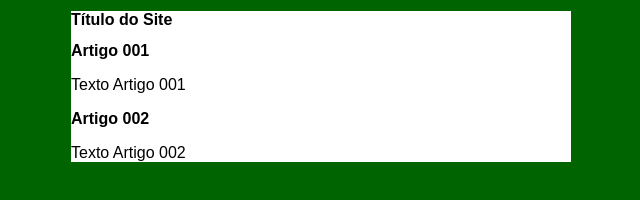
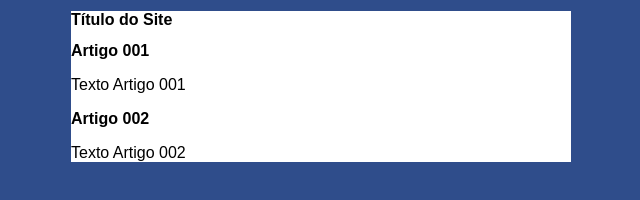
Before and after one commit to AnthonyLuanSantos/projeto-site, a plain HTML site: page index.html in a window 1280 px wide. Shown: the whole page, without its empty margins (319-959 px from the left). Drawn offline with Linux system fonts and the light colour scheme.

Commit message:
Create style.css

```diff
--- a/estilos/style.css
+++ b/estilos/style.css
@@ -3,7 +3,7 @@
     font-size: 16px;
 }
 body{
-    background-color: darkgreen;
+    background-color: rgb(47, 77, 139);
 
 }
 main{
```
